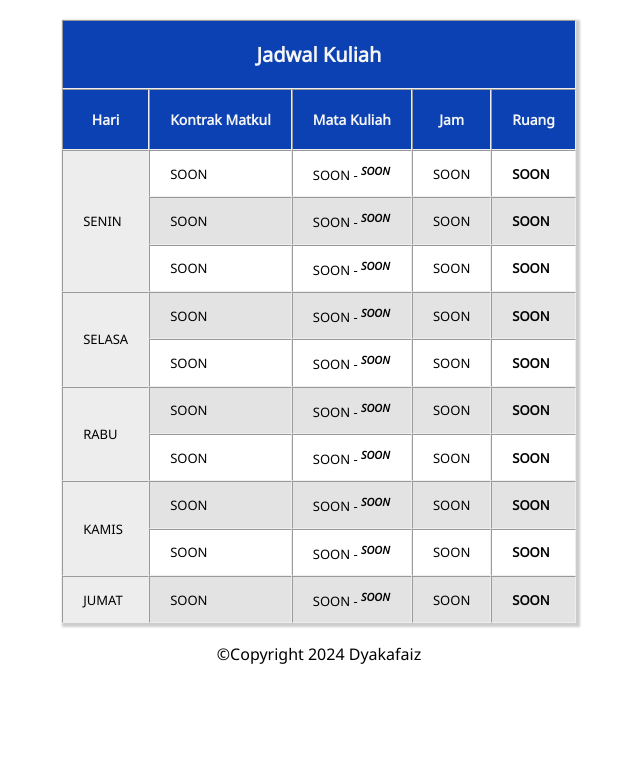
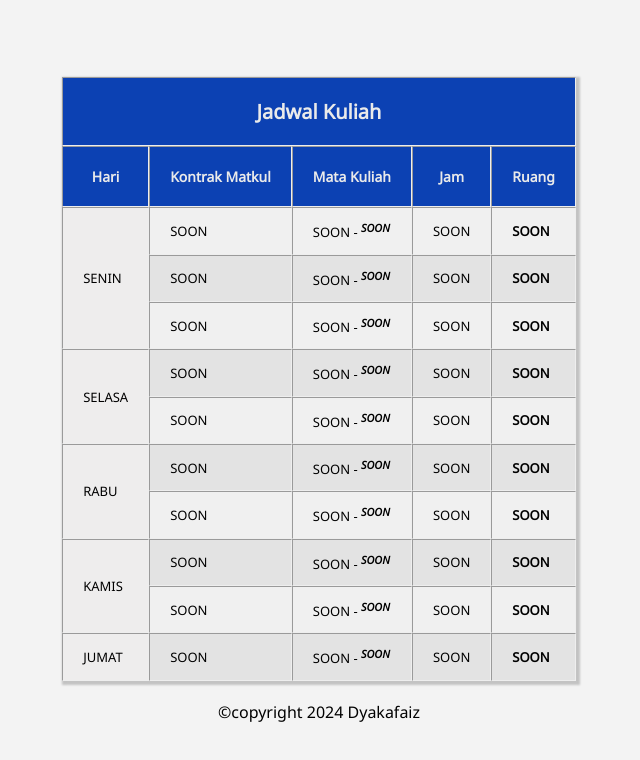
Before and after one commit to DyakaFaiz/faiz-shedule, a React (Vite) app: page / in a window 1280 px wide. Shown: the top 760 px of the page, without its empty margins (321-961 px from the left). Built offline with nearby package versions, Linux system fonts and the light colour scheme.

Commit message:
update ui

```diff
--- a/index.html
+++ b/index.html
@@ -3,7 +3,7 @@
 
 <head>
   <meta charset="UTF-8" />
-  <link rel="icon" href="https://i.ibb.co/SyfGp3m/logo-udinus.png">
+  <link rel="icon" href="https://i.postimg.cc/FRyqsVMd/logo-udinus-new-circle.png">
   <link rel="preconnect" href="https://fonts.googleapis.com">
   <link rel="preconnect" href="https://fonts.gstatic.com" crossorigin>
   <link href="https://fonts.googleapis.com/css2?family=Noto+Sans:ital@0;1&display=swap" rel="stylesheet">
--- a/src/App.jsx
+++ b/src/App.jsx
@@ -1,10 +1,13 @@
 import Table from './components/Table'
+import Footer from './components/Footer.jsx'
+
 
 function App() {
   return (
     <>
     <div className="wrapper">
           <Table />
+          <Footer />
     </div>
     </>
   )
--- a/src/components/Footer.jsx
+++ b/src/components/Footer.jsx
@@ -2,7 +2,7 @@ function Footer (){
     const year = new Date().getFullYear();
     return(
         <div className="footer animate__animated animate__fadeIn animate__delay-2s">
-            <footer>&copy;Copyright {year} Dyakafaiz</footer>
+            <footer>&copy;copyright {year} Dyakafaiz</footer>
         </div>
     )
 }
--- a/src/index.css
+++ b/src/index.css
@@ -16,8 +16,11 @@ body {
 
 .wrapper {
   display: flex;
+  flex-direction: column;
   align-items: center;
   justify-content: center;
+  background-color: #f3f3f3;
+  height: 100vh;
 }
 
 .hari {
@@ -31,7 +34,7 @@ body {
 th {
   align-items: center;
   background-color: #0c41b3;
-  color: whitesmoke;
+  color: rgb(234, 234, 234);
   text-align: center;
   padding: 20px;
   font-size: 14px;
@@ -42,7 +45,7 @@ th {
   box-shadow: 2px 2px 2px 2px rgba(0, 0, 0, 0.2);
   border: none;
   min-width: 310px;
-  background: white;
+  background: rgb(240, 240, 240);
 }
 
 table tr:nth-child(even) {
--- a/src/main.jsx
+++ b/src/main.jsx
@@ -1,6 +1,5 @@
 import React from 'react'
 import ReactDOM from 'react-dom/client'
-import Footer from './components/Footer.jsx'
 import { Analytics } from "@vercel/analytics/react"
 import App from './App.jsx'
 import 'animate.css';
@@ -10,6 +9,5 @@ ReactDOM.createRoot(document.getElementById('root')).render(
   <React.StrictMode>
     <App />
     <Analytics />
-    <Footer/>
   </React.StrictMode>,
 )
```
